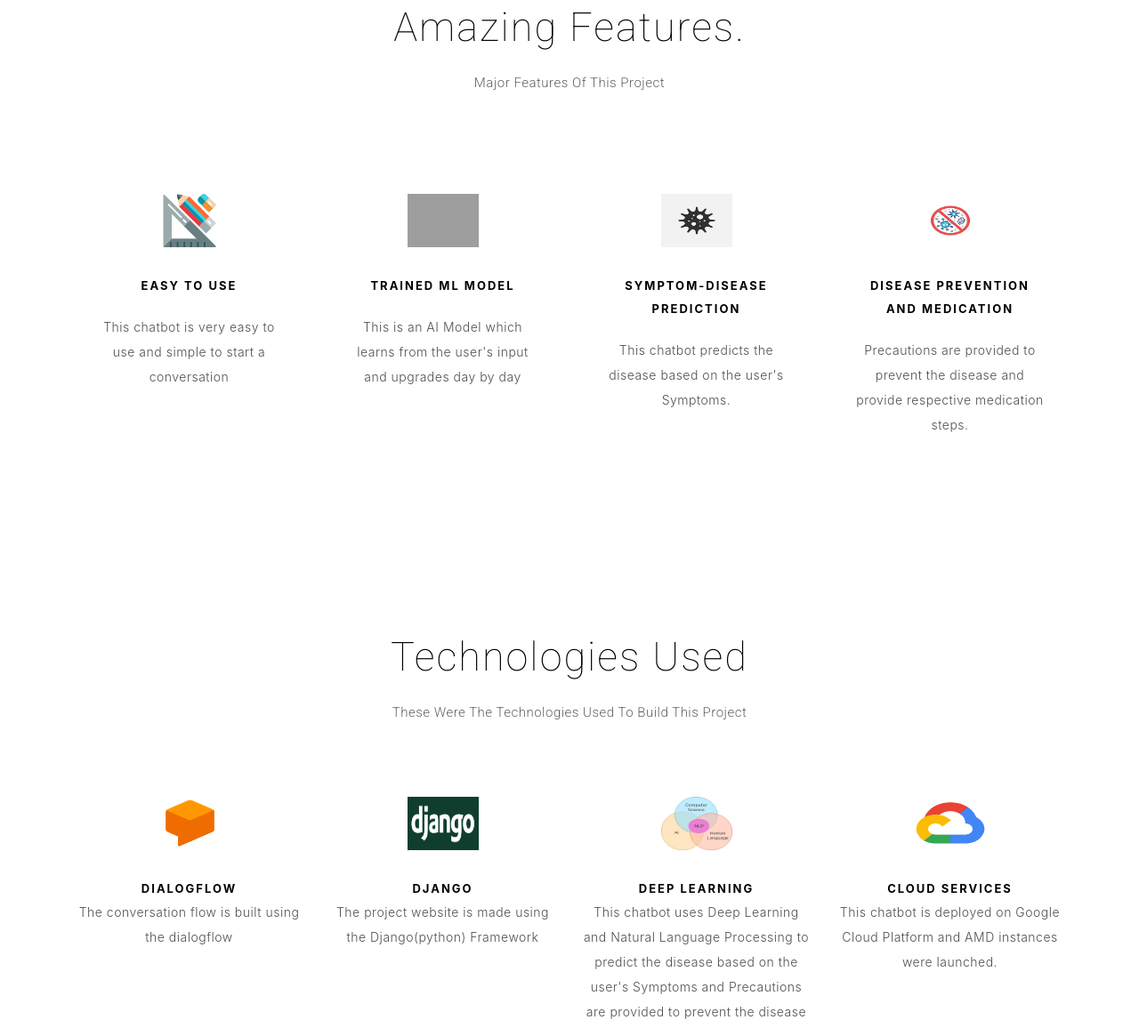
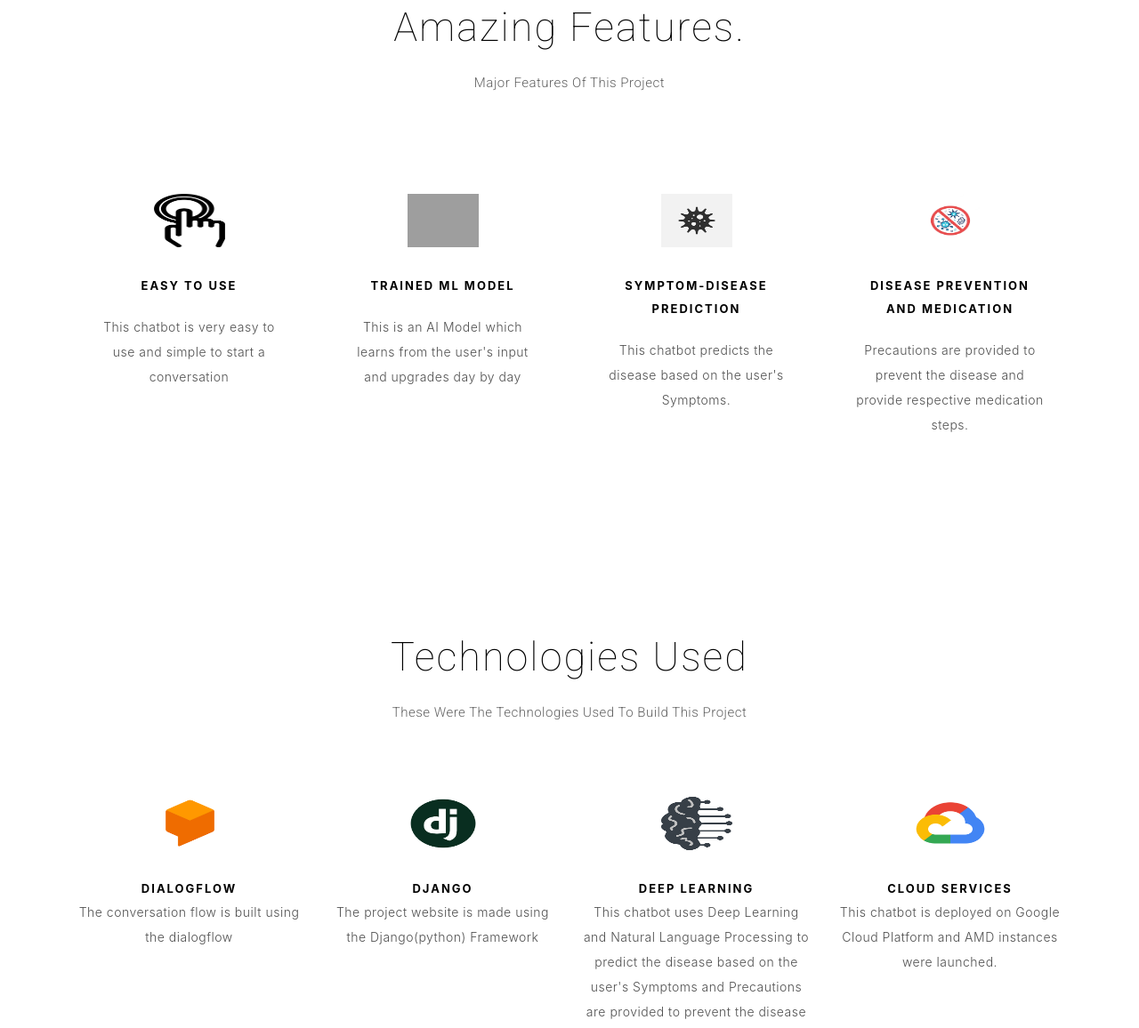
Before and after one commit to udaysk3/HealthCare-AI-ChatBot, a Django app: page / in a window 1280 px wide. Shown: the part 1800-2956 px from the top of the page at 89% size. Run offline with Django 4.2, Linux system fonts and the light colour scheme; parts of the project's set-up code (start-up, migrations or seed data) failed here and were passed over; some libraries are stand-ins or nearby versions; grey boxes are pictures that could not be loaded.

Commit message:
Changed some images

```diff
--- a/getsymptoms/tempCodeRunnerFile.py
+++ /dev/null
@@ -1 +0,0 @@
-plt
--- a/getsymptoms/views.py
+++ b/getsymptoms/views.py
@@ -17,7 +17,7 @@ from sklearn.naive_bayes import GaussianNB
 from sklearn.ensemble import RandomForestClassifier
 from sklearn.metrics import accuracy_score, confusion_matrix
 
-DATA_PATH = "C:\_My_Files\Development\Django_Workspace\HealthcareChatbot\healthcarechatbot\getsymptoms\dataset\Training.csv"
+DATA_PATH = "C:\Programming_LanguagesAndSkills\Projects\GFG_Solving_for_India\HealthCare-AI-ChatBot\getsymptoms\dataset\Training.csv"
 data = pd.read_csv(DATA_PATH).dropna(axis = 1)
 
 X = data.iloc[:,:-1]
--- a/templates/getsymptoms/index.html
+++ b/templates/getsymptoms/index.html
@@ -141,7 +141,7 @@
 
         <div class="col-md-6 col-lg-3">
           <div class="feature-block">
-            <img src="{% static 'media/svg/design-tool.svg' %}" alt="img" class="img-fluid">
+            <img src="{% static 'media/easy_.png' %}" alt="img" class="img-fluid">
             <h4>easy to use</h4>
             <p>This chatbot is very easy to use and simple to start a conversation</p>
           </div>
@@ -199,7 +199,7 @@
 
         <div class="col-md-6 col-lg-3">
           <div class="feature-block">
-            <img src=" {% static 'media/django.png' %} " alt="img" class="img-fluid">
+            <img src=" {% static 'media/django__.png' %} " alt="img" class="img-fluid">
             <h4>Django</h4>
             <p>The project website is made using the Django(python) Framework</p>
           </div>
@@ -208,7 +208,7 @@
 
         <div class="col-md-6 col-lg-3">
           <div class="feature-block">
-            <img src="{% static 'media/NLP.webp' %}" alt="img" class="img-fluid">
+            <img src="{% static 'media/NLP_.webp' %}" alt="img" class="img-fluid">
             <h4>Deep Learning</h4>
             <p>This chatbot uses Deep Learning and Natural Language Processing to predict the disease based on the user's Symptoms and Precautions are provided to prevent the disease and provides respective medication steps.</p>
           </div>
```
Also changed, not shown: db.sqlite3, static/media/NLP_.webp (added), static/media/django.png (deleted), static/media/django__.png (added), static/media/easy_.png (added), static/media/esay.png (added).
